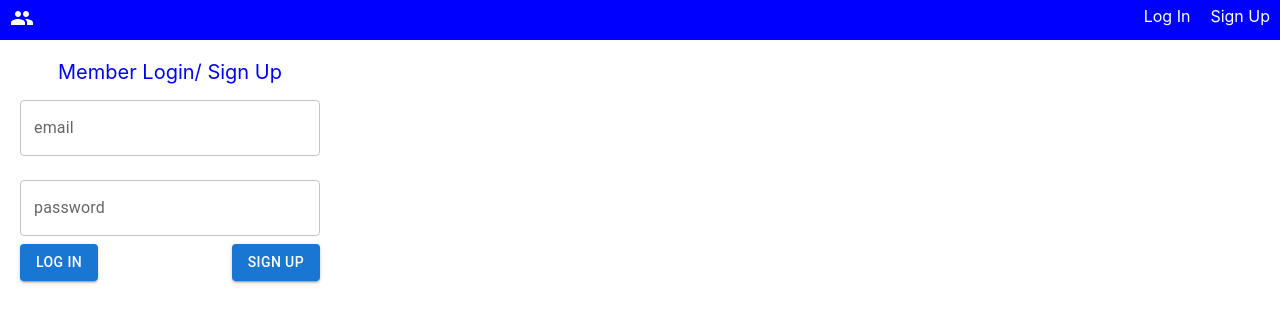
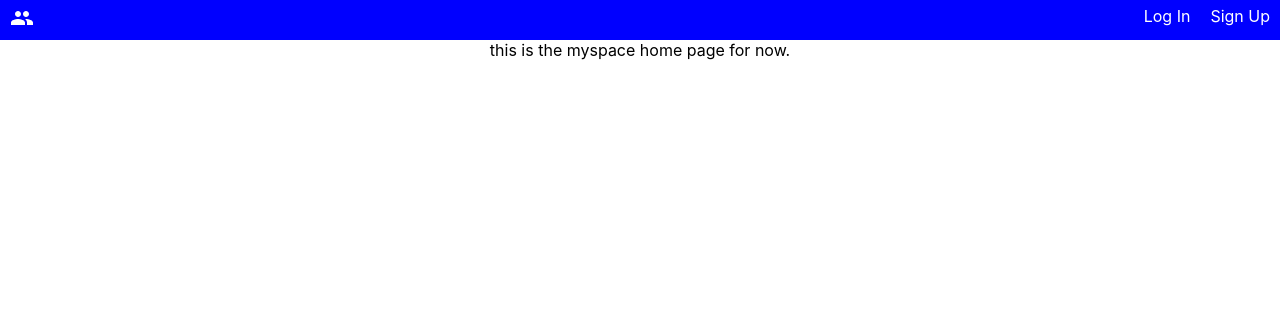
Before and after one commit to javiermelendrez1/modern-myspace, a React (Create React App) app in the folder myspace/: page / in a window 1280 px wide. Shown: the top 322 px of the page. Built offline with nearby package versions, Linux system fonts and the light colour scheme.

Commit message:
created routes
- login route
- sign up route
- not found route
- home page route

```diff
--- a/myspace/package.json
+++ b/myspace/package.json
@@ -13,6 +13,7 @@
     "@testing-library/user-event": "^12.8.3",
     "react": "^17.0.2",
     "react-dom": "^17.0.2",
+    "react-router-dom": "^6.0.2",
     "react-scripts": "4.0.3",
     "styled-components": "^5.3.3",
     "web-vitals": "^1.1.2"
--- a/myspace/src/App.js
+++ b/myspace/src/App.js
@@ -1,12 +1,24 @@
 import './App.css';
 //import my components
 import NavigationBar from './components/NavigationBar/NavigationBar';
-import SignForm from './components/SignForm/SignForm';
+import Login from './components/Login.js/Login';
+import SignUp from './components/SignUp.js/SignUp';
+import NotFound from './components/NotFound.js/NotFound';
+import Home from './components/Home/Home';
+//import react router
+import { BrowserRouter, Routes ,Route } from 'react-router-dom';
+
 function App() {
   return (
     <div className="App">
       <NavigationBar/>
-      <SignForm/>
+      <Routes>
+          <Route path='/' element={<Home/>} />
+          <Route path='/login' element={<Login/>} />
+          <Route path='/signup' element={<SignUp/>} />
+          <Route element={<NotFound/>}/>
+
+      </Routes>
     </div>
   );
 }
--- /dev/null
+++ b/myspace/src/components/Home/Home.js
@@ -0,0 +1,9 @@
+import React from 'react';
+const Home = () => {
+    return(
+        <div>
+            this is the myspace home page for now.
+        </div>
+    );
+}
+export default Home;
--- /dev/null
+++ b/myspace/src/components/Login.js/Login.js
@@ -0,0 +1,12 @@
+import React from 'react';
+//import sign in form
+import SignForm from '../SignForm/SignForm';
+const Login = () => {
+    return (
+        <div>
+            <h1>Member Login</h1>
+            <SignForm/>
+        </div>
+    );
+}
+export default Login;
--- /dev/null
+++ b/myspace/src/components/NotFound.js/NotFound.js
@@ -0,0 +1,10 @@
+import React from 'react';
+
+const NotFound = () => {
+    return(
+        <div>
+            <h1>404 Page Not Found</h1>
+        </div>
+    );
+}
+export default NotFound;
--- /dev/null
+++ b/myspace/src/components/SignUp.js/SignUp.js
@@ -0,0 +1,15 @@
+import React from 'react';
+
+//import sign form component
+import SignForm from '../SignForm/SignForm';
+
+const SignUp = () => {
+    return(
+        <div>
+            <h1>Member Sign Up</h1>
+            <SignForm />
+        </div>
+
+    );
+}
+export default SignUp;
--- a/myspace/src/index.js
+++ b/myspace/src/index.js
@@ -2,10 +2,12 @@
 import ReactDOM from 'react-dom';
 import './index.css';
 import App from './App';
+//import react router
+import { BrowserRouter, Route, Switch } from 'react-router-dom';
+ReactDOM.render(
+  <BrowserRouter>
+    <App />
+  </BrowserRouter>,
 
-ReactDOM.render(
-  <React.StrictMode>
-    <App />
-  </React.StrictMode>,
   document.getElementById('root')
 );
```
Also changed, not shown: 1 other file (tests, documents, lock files or other folders).
